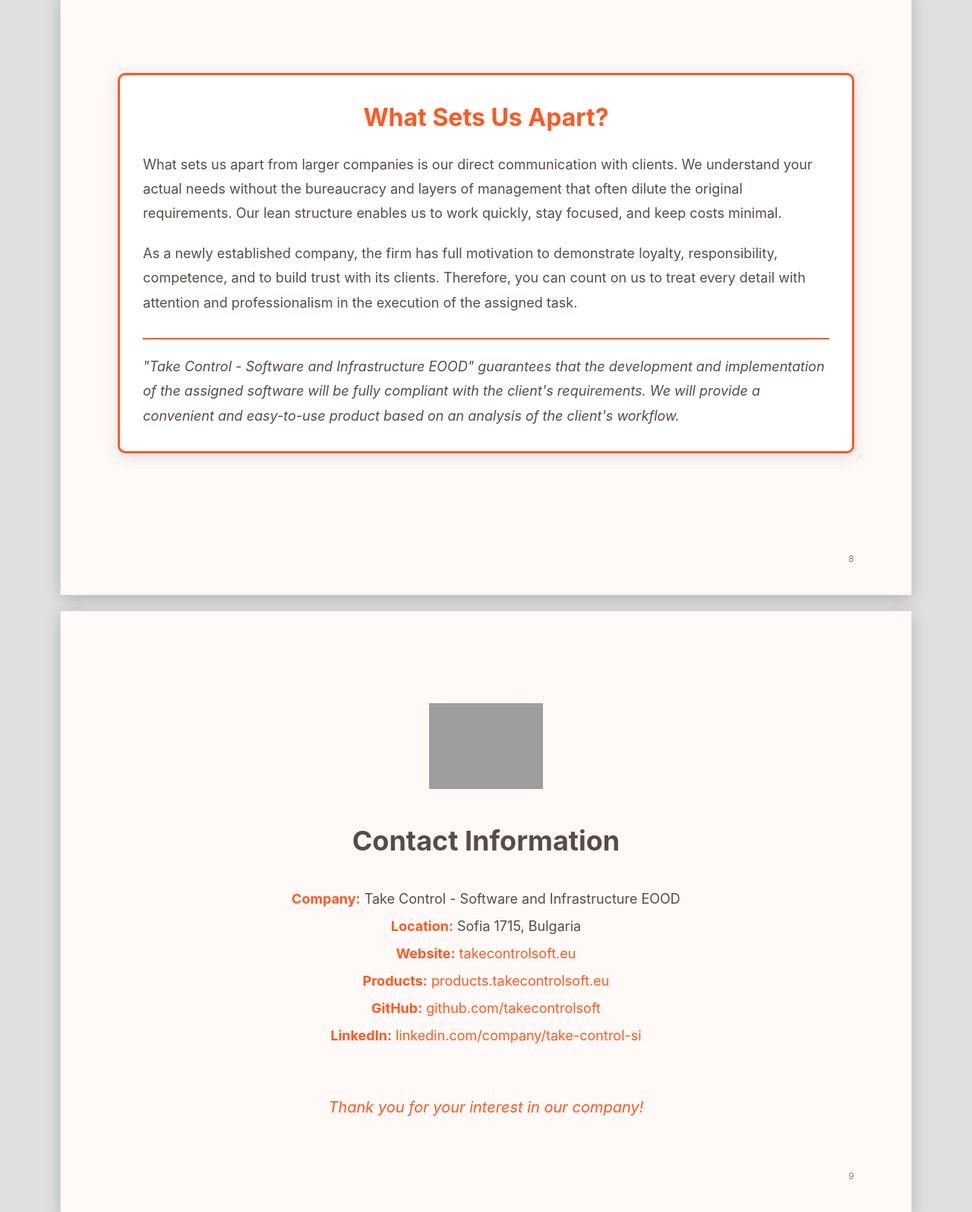
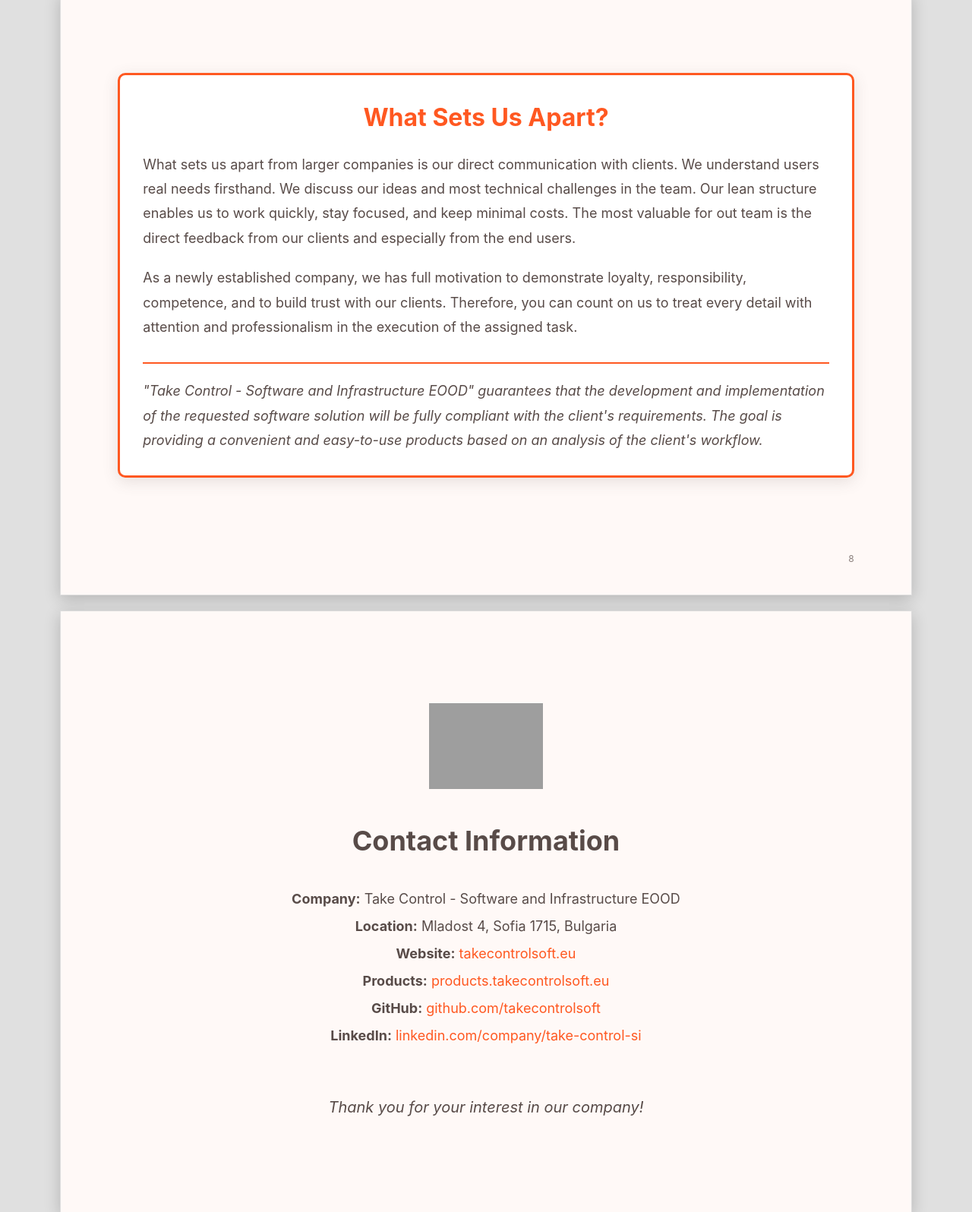
Before and after one commit to takecontrolsoft/takecontrolsoft.github.io, a plain HTML site: page company-presentation.html in a window 1280 px wide. Shown: the part 5726-7322 px from the top of the page at 76% size. Drawn offline with Linux system fonts and the light colour scheme; grey boxes are pictures that could not be loaded.

Commit message:
Last page of presentation

```diff
--- a/company-presentation.html
+++ b/company-presentation.html
@@ -683,22 +683,23 @@
             <h2>What Sets Us Apart?</h2>
 
             <p style="font-size: 18px; line-height: 1.8; margin-bottom: 20px;">
-                What sets us apart from larger companies is our direct communication with clients. We understand your
-                actual needs without the bureaucracy and layers of management that often dilute the original
-                requirements. Our lean structure enables us to work quickly, stay focused, and keep costs minimal.
+                What sets us apart from larger companies is our direct communication with clients.
+                We understand users real needs firsthand. We discuss our ideas and most technical challenges in the team.
+                Our lean structure enables us to work quickly, stay focused, and keep minimal costs.
+                The most valuable for out team is the direct feedback from our clients and especially from the end users.
             </p>
 
             <p style="font-size: 18px; line-height: 1.8; margin-bottom: 20px;">
-                As a newly established company, the firm has full motivation to demonstrate loyalty, responsibility,
-                competence, and to build trust with its clients. Therefore, you can count on us to treat every detail
+                As a newly established company, we has full motivation to demonstrate loyalty, responsibility,
+                competence, and to build trust with our clients. Therefore, you can count on us to treat every detail
                 with attention and professionalism in the execution of the assigned task.
             </p>
 
             <p
                 style="font-size: 18px; line-height: 1.8; font-style: italic; color: #584b48; border-top: 2px solid #ff5821; padding-top: 20px; margin-top: 30px;">
                 "Take Control - Software and Infrastructure EOOD" guarantees that the development and implementation of
-                the assigned software will be fully compliant with the client's requirements. We will provide a
-                convenient and easy-to-use product based on an analysis of the client's workflow.
+                the requested software solution will be fully compliant with the client's requirements. The goal is providing a
+                convenient and easy-to-use products based on an analysis of the client's workflow.
             </p>
         </div>
 
@@ -713,25 +714,23 @@
         <h2 style="color: #584b48; font-size: 36px; margin-bottom: 30px;">Contact Information</h2>
 
         <div class="contact-info">
-            <p><strong style="color: #ff5821;">Company:</strong> Take Control - Software and Infrastructure EOOD</p>
-            <p><strong style="color: #ff5821;">Location:</strong> Sofia 1715, Bulgaria</p>
-            <p><strong style="color: #ff5821;">Website:</strong> <a
+            <p><strong>Company:</strong> Take Control - Software and Infrastructure EOOD</p>
+            <p><strong>Location:</strong> Mladost 4, Sofia 1715, Bulgaria</p>
+            <p><strong>Website:</strong> <a
                     href="https://takecontrolsoft.eu">takecontrolsoft.eu</a></p>
-            <p><strong style="color: #ff5821;">Products:</strong> <a
+            <p><strong>Products:</strong> <a
                     href="https://products.takecontrolsoft.eu">products.takecontrolsoft.eu</a></p>
-            <p><strong style="color: #ff5821;">GitHub:</strong> <a
+            <p><strong>GitHub:</strong> <a
                     href="https://github.com/takecontrolsoft">github.com/takecontrolsoft</a></p>
-            <p><strong style="color: #ff5821;">LinkedIn:</strong> <a
+            <p><strong>LinkedIn:</strong> <a
                     href="https://www.linkedin.com/company/take-control-si">linkedin.com/company/take-control-si</a></p>
         </div>
 
         <div style="margin-top: 60px;">
-            <p style="font-size: 20px; font-style: italic; color: #ff5821;">
+            <p style="font-size: 20px; font-style: italic;">
                 Thank you for your interest in our company!
             </p>
         </div>
-
-        <div class="page-number">9</div>
     </div>
 </body>
 
```
